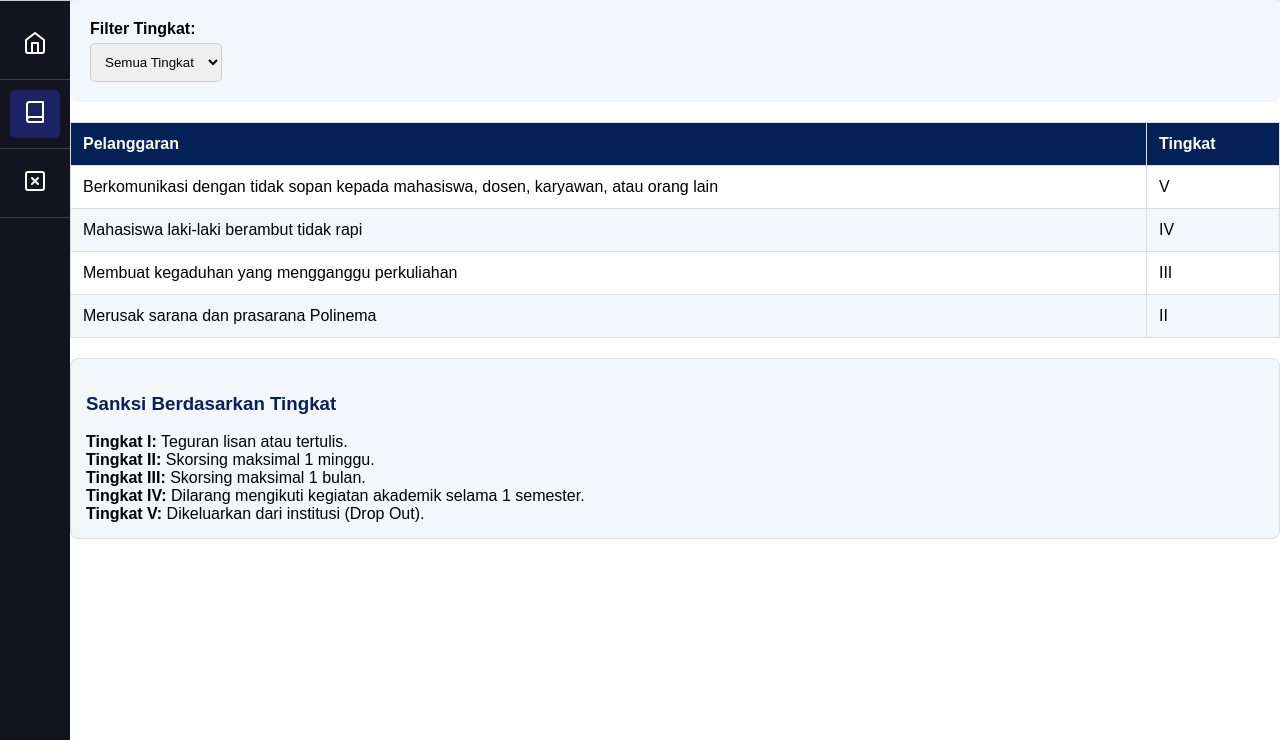
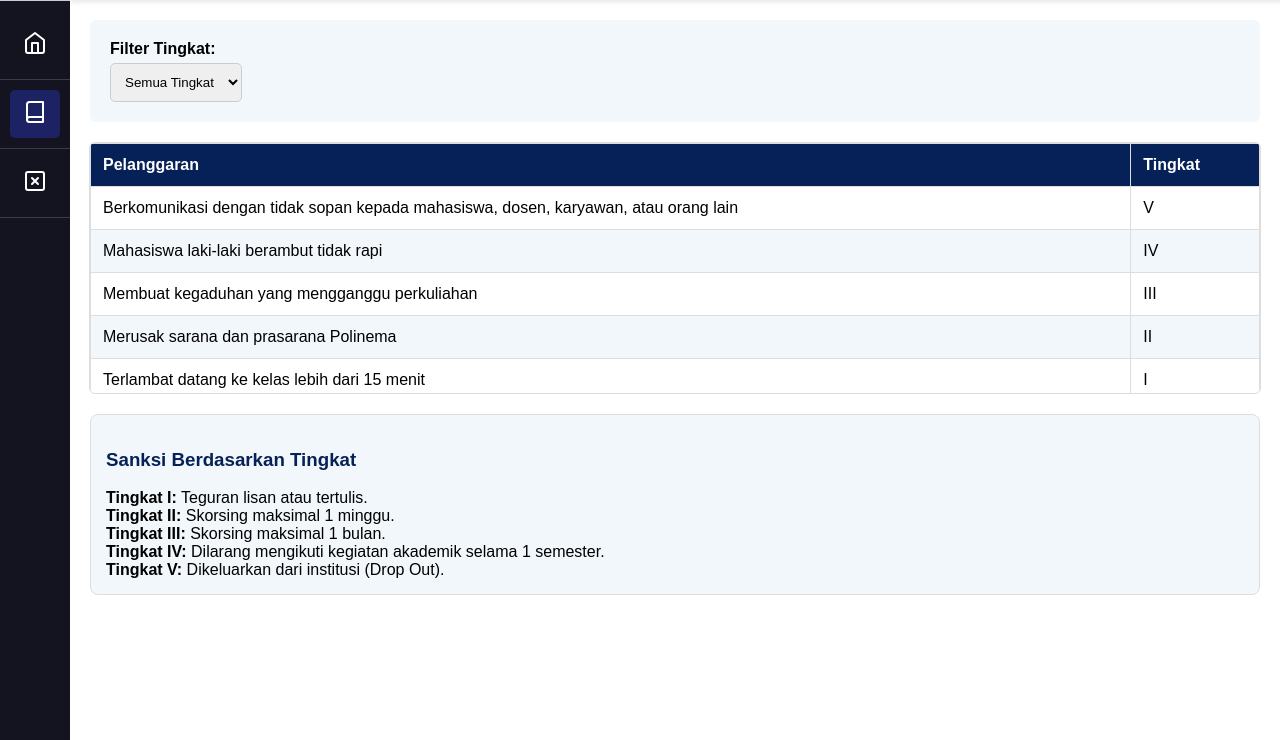
Before and after one commit to VarizkyNaldiba/TataTertibMhs, a PHP site: page /html/listTatib.html in a window 1280 px wide. Shown: the part 60-800 px from the top of the page. Run offline with PHP 8.4, Linux system fonts and the light colour scheme.

Commit message:
menambahkan scroll pada list tatib(FE)

```diff
--- a/BackEnd/script.js
+++ b/BackEnd/script.js
@@ -1,21 +1,3 @@
-function showPage(page) {
-
-    var pages = document.getElementsByClassName('page');
-    for (var i = 0; i < pages.length; i++) {
-      pages[i].classList.add('hidden');
-    }
-
-    document.getElementById(page).classList.remove('hidden');
-
-    var sidebarItems = document.querySelectorAll('.sidebar li');
-    for (var i = 0; i < sidebarItems.length; i++) {
-      sidebarItems[i].classList.remove('active');
-    }
-
-    var clickedItem = document.querySelector(`.sidebar li a[onclick="showPage('${page}')"]`).parentNode;
-    clickedItem.classList.add('active');
-  }
-
   //script list tatib
         document.getElementById('filter-tingkat').addEventListener('change', function () {
             const filterValue = this.value;
--- a/css/listTatib.css
+++ b/css/listTatib.css
@@ -1,10 +1,15 @@
+/* Filter Section */
 .filter-container {
+  margin-left:20px ;
+  margin-right:20px ;
   background-color: #F2F7FC;
   padding: 20px;
+  margin-top: 20px;
   border-radius: 8px;
   margin-bottom: 20px;
   display: flex;
   gap: 20px;
+  border-radius: 6px;
 }
 
 .filter-container label {
@@ -20,10 +25,21 @@
   width: 100%;
 }
 
+/* Table Styling */
+/* Table Container Styling */
+.table-container {
+  width: calc(100% - 40px); /* Match container width */
+  max-height: 250px; /* Sesuaikan tinggi maksimal tabel */
+  overflow-y: auto; /* Tambahkan scroll vertikal jika konten melebihi batas */
+  margin: 0 auto 20px auto;
+  border: 1px solid #ddd;
+  border-radius: 6px;
+}
+
+/* Table Styling */
 table {
   width: 100%;
   border-collapse: collapse;
-  margin-bottom: 20px;
 }
 
 table th, table td {
@@ -35,6 +51,9 @@ table th, table td {
 table thead {
   background-color: #052157;
   color: white;
+  position: sticky;
+  top: 0; /* Agar header tetap terlihat saat scroll */
+  z-index: 1;
 }
 
 table tbody tr:nth-child(even) {
@@ -46,6 +65,8 @@ table tbody tr:hover {
 }
 
 .sanksi-section {
+  margin-left: 20px;
+  margin-right: 20px;
   background-color: #F2F7FC;
   padding: 15px;
   border-radius: 8px;
--- a/html/listTatib.html
+++ b/html/listTatib.html
@@ -44,6 +44,7 @@
         </div>
 
         <!-- Tabel Pelanggaran -->
+<div class="table-container">
     <table id="tatib-table">
         <thead>
             <tr>
@@ -68,8 +69,18 @@
                 <td>Merusak sarana dan prasarana Polinema</td>
                 <td>II</td>
             </tr>
+            <tr data-tingkat="I">
+                <td>Terlambat datang ke kelas lebih dari 15 menit</td>
+                <td>I</td>
+            </tr>
+            <tr data-tingkat="II">
+                <td>Tidak mengenakan pakaian sesuai aturan kampus</td>
+                <td>II</td>
+            </tr>
         </tbody>
     </table>
+</div>
+
 
         <!-- Sanksi Section -->
         <div class="sanksi-section">
```
Lines whose indentation alone changed are shown as unchanged.
